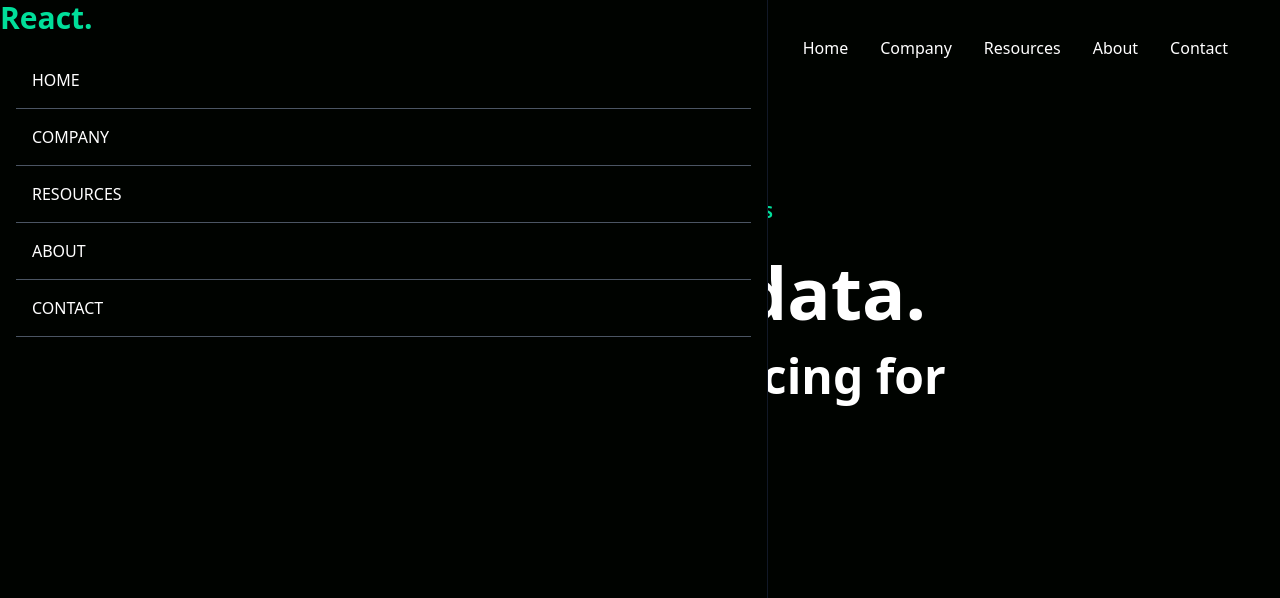
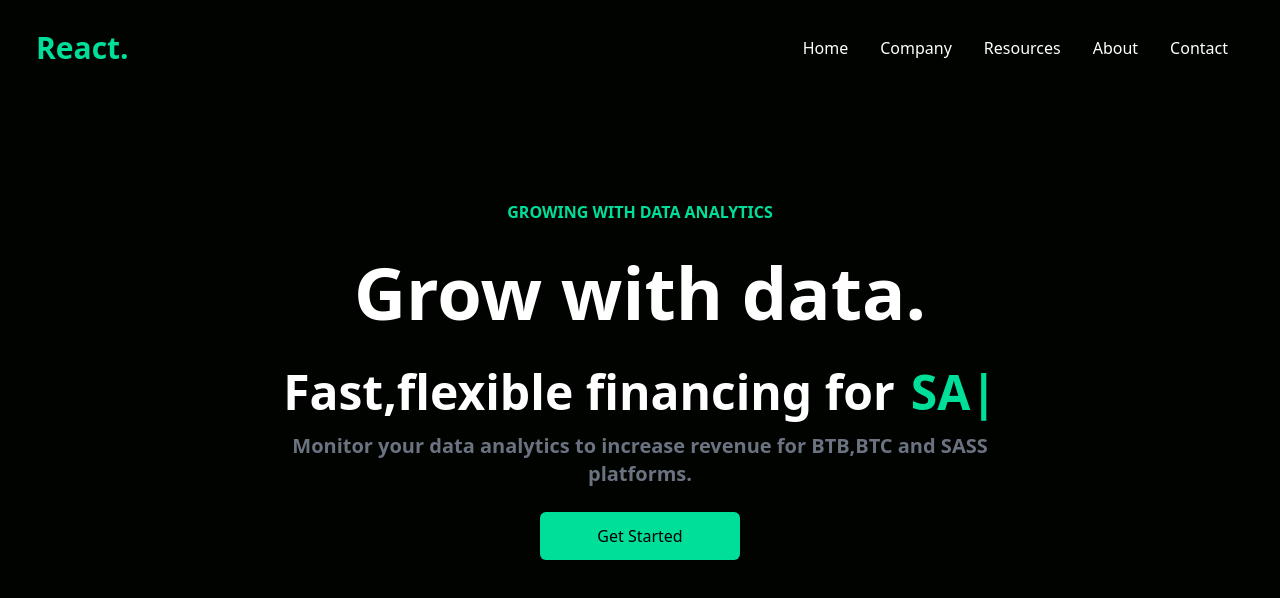
Before and after one commit to Yussif20/react-data, a React (Vite) app: page / in a window 1280 px wide. Shown: the top 598 px of the page. Built offline with nearby package versions, Linux system fonts and the light colour scheme.

Commit message:
adding the hero component

```diff
--- a/package.json
+++ b/package.json
@@ -13,6 +13,7 @@
     "react": "^18.2.0",
     "react-dom": "^18.2.0",
     "react-icons": "^4.10.1",
+    "react-typed": "^1.2.0",
     "yarn": "^1.22.19"
   },
   "devDependencies": {
--- a/src/Components/Hero/Hero.jsx
+++ b/src/Components/Hero/Hero.jsx
@@ -1,3 +1,5 @@
+import Typed from "react-typed";
+
 function Hero() {
   return (
     <div className="text-white">
@@ -8,11 +10,25 @@ function Hero() {
         <h1 className="md:text-7xl sm:text-6xl text-4xl font-bold md:py-6">
           Grow with data.
         </h1>
-        <div>
-          <p className="md:text-5xl sm:text-4xl text-xl font-bold">
+        <div className="flex justify-center items-center">
+          <p className="md:text-5xl sm:text-4xl text-xl font-bold py-4">
             Fast,flexible financing for
           </p>
+          <Typed
+            className="md:text-5xl sm:text-4xl text-xl font-bold text-[#00df9a] md:pl-4 pl-2"
+            strings={["BTB", "BTC", "SASS"]}
+            typeSpeed={120}
+            backSpeed={140}
+            loop
+          />
         </div>
+        <p className="text-gray-500 text-l lg:text-xl  font-bold">
+          Monitor your data analytics to increase revenue for BTB,BTC and SASS
+          platforms.
+        </p>
+        <button className="bg-[#00df9a] w-[200px] rounded-md mx-auto text-black py-3 my-6 font-medium">
+          Get Started
+        </button>
       </div>
     </div>
   );
--- a/src/Components/Navbar/Navbar.jsx
+++ b/src/Components/Navbar/Navbar.jsx
@@ -21,7 +21,7 @@ const Navbar = () => {
       </button>
       <div
         className={
-          !nav
+          nav
             ? `fixed left-0 top-0 bg-[#000300] w-[60%] h-full border-r border-gray-900 ease-in-out duration-500`
             : `fixed left-[-100%]`
         }
```
Also changed, not shown: 1 other file (tests, documents, lock files or other folders).
